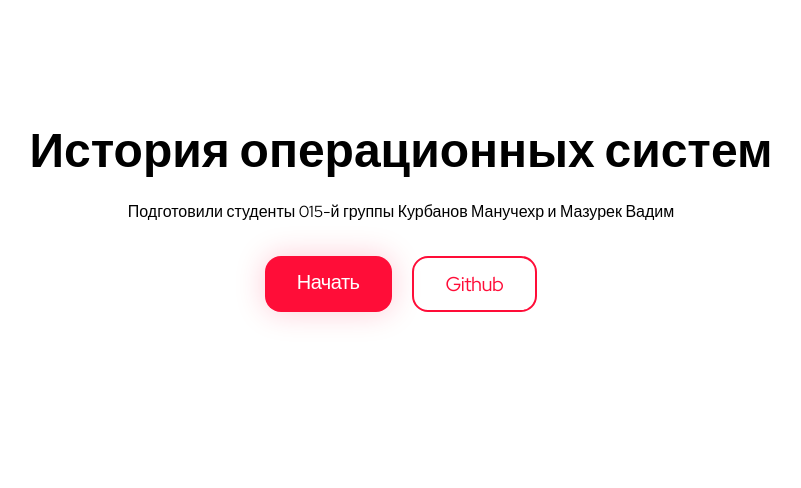
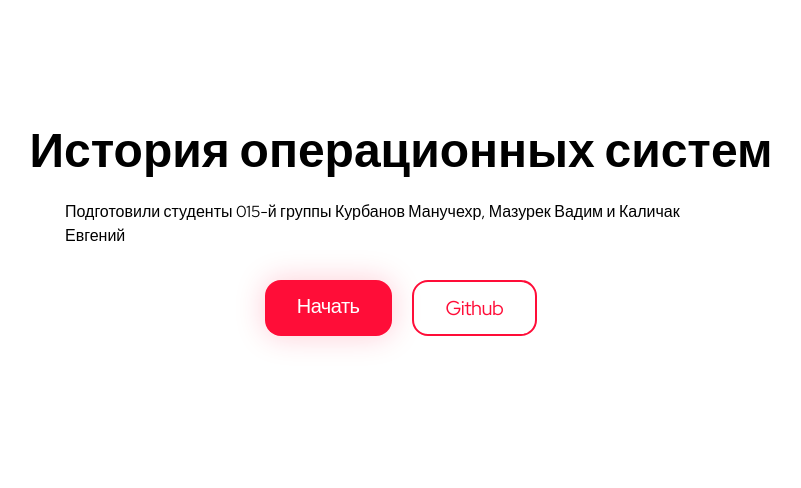
Before and after one commit to asikpro13/oc, a Flask app: page / in a window 1280 px wide. Shown: the part 112-600 px from the top of the page, without its empty margins (239-1040 px from the left). Run offline with Flask 2, Linux system fonts and the light colour scheme; style sheets or scripts are compiled from the project's sources; some libraries are stand-ins or nearby versions.

Commit message:
set name in index

```diff
--- a/templates/index.html
+++ b/templates/index.html
@@ -55,8 +55,7 @@
                     операционных систем</h1>
                 <p class="mt-5 text-base leading-6 max-w-2xl sm:w-full dark:text-white">Подготовили студенты 015-й
                     группы Курбанов
-                    Манучехр
-                    и Мазурек Вадим</p>
+                    Манучехр, Мазурек Вадим и Каличак Евгений</p>
                 <div class="flex justify-center sm:flex-col gap-5 mt-8 w-full sm:mt-5 sm:gap-3">
                     <a href="#chapterOne" class="btn sm:w-full sm:py-2 sm:px-6 sm:text-base sm:text-center">Начать</a>
                     <a href="https://github.com/ManucherKM/OC" target="_blank"
```
